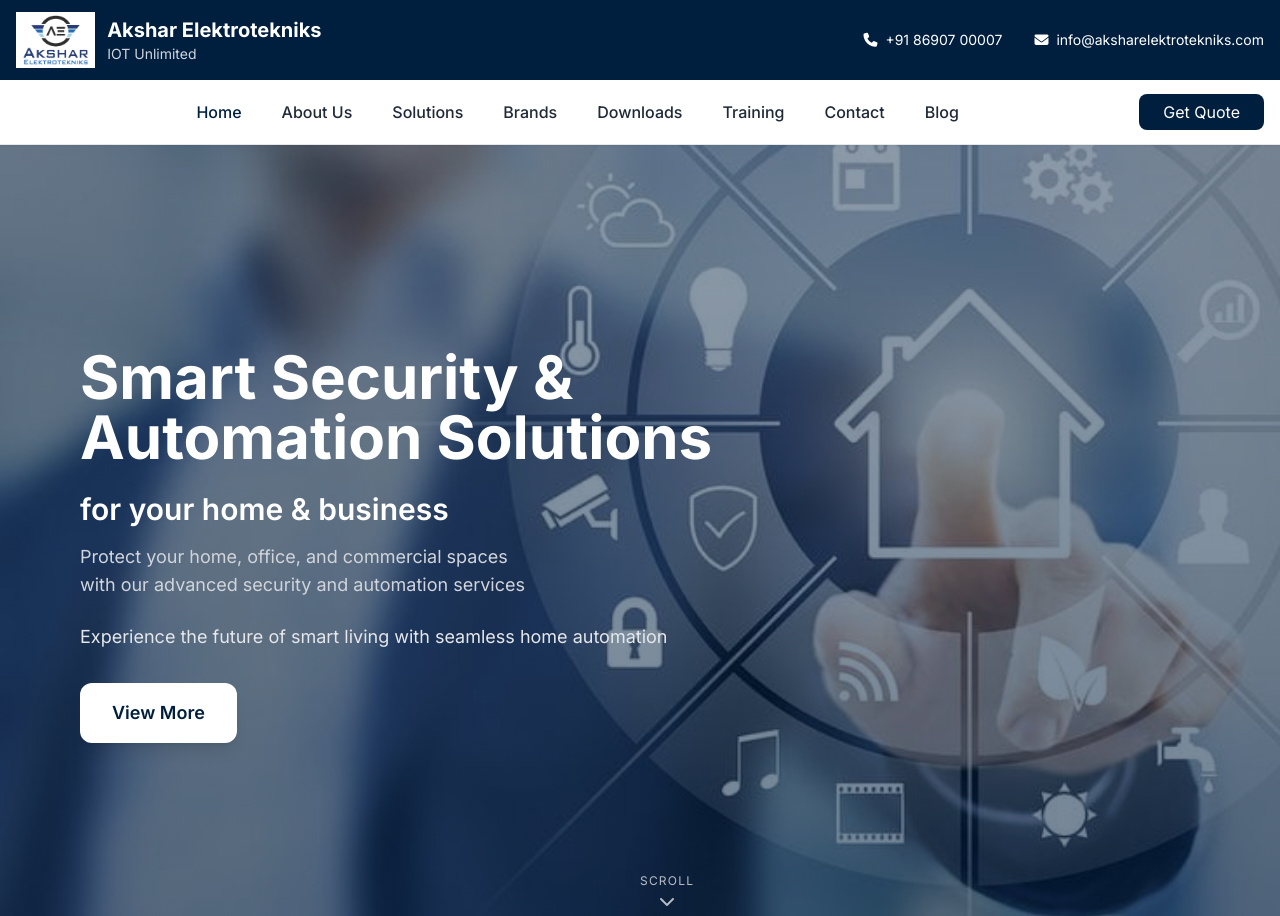
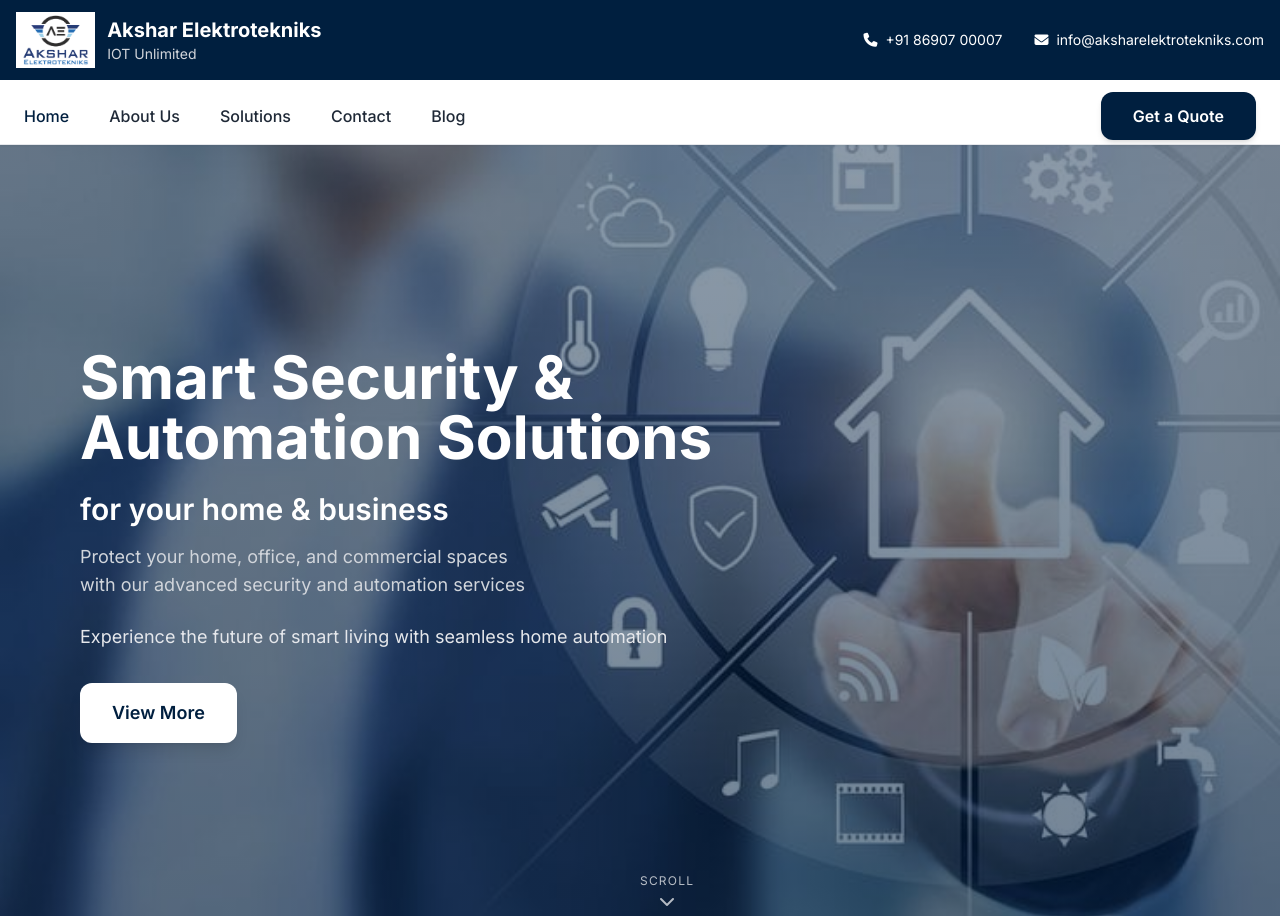
Before and after one commit to prapti-30/akshar-website, a plain HTML site: page index.html in a window 1280 px wide. Shown: the top 916 px of the page. Drawn offline with nearby package versions, Linux system fonts and the light colour scheme.

Commit message:
Update index.html

```diff
--- a/index.html
+++ b/index.html
@@ -89,37 +89,31 @@
 
     <!-- MAIN NAVIGATION (PERFECT ALIGNMENT) -->
 <nav class="bg-white border-b shadow-sm sticky top-0 z-50">
-    <div class="max-w-7xl mx-auto px-4">
-        <div class="flex items-center justify-between h-16">
+    <div class="max-w-7xl mx-auto px-4 md:px-6">
 
-            <!-- LOGO (mobile only optional) -->
-            <div class="md:hidden font-bold text-[#001F3F]">
-                Akshar
-            </div>
+        <div class="flex flex-wrap items-center justify-center md:justify-between py-3 md:h-16">
 
             <!-- MENU -->
-            <div class="hidden md:flex flex-1 justify-center">
-                <div class="flex items-center gap-6 lg:gap-10 text-sm lg:text-base font-medium">
-                    <a href="#" class="nav-link text-[#001F3F]">Home</a>
-                    <a href="#" class="nav-link">About Us</a>
-                    <a href="#" class="nav-link">Solutions</a>
-                    <a href="#" class="nav-link">Brands</a>
-                    <a href="#" class="nav-link">Downloads</a>
-                    <a href="#" class="nav-link">Training</a>
-                    <a href="#" class="nav-link">Contact</a>
-                    <a href="#" class="nav-link">Blog</a>
-                </div>
+            <div class="flex flex-wrap justify-center gap-4 sm:gap-6 md:gap-10 text-sm sm:text-base font-medium">
+
+                <a href="#" class="nav-link text-[#001F3F]">Home</a>
+                <a href="#" class="nav-link">About Us</a>
+                <a href="#" class="nav-link">Solutions</a>
+                <a href="#" class="nav-link">Contact</a>
+                <a href="#" class="nav-link">Blog</a>
+
             </div>
 
             <!-- BUTTON -->
-            <div>
+            <div class="w-full md:w-auto flex justify-center md:justify-end mt-3 md:mt-0">
                 <a href="#"
-                   class="bg-[#001F3F] text-white px-4 md:px-6 py-2 rounded-lg text-sm md:text-base">
-                    Get Quote
+                   class="orange-to-navy text-white px-6 md:px-8 py-2 md:py-3 rounded-xl font-semibold text-sm md:text-base shadow-md">
+                    Get a Quote
                 </a>
             </div>
 
         </div>
+
     </div>
 </nav>
 
```
